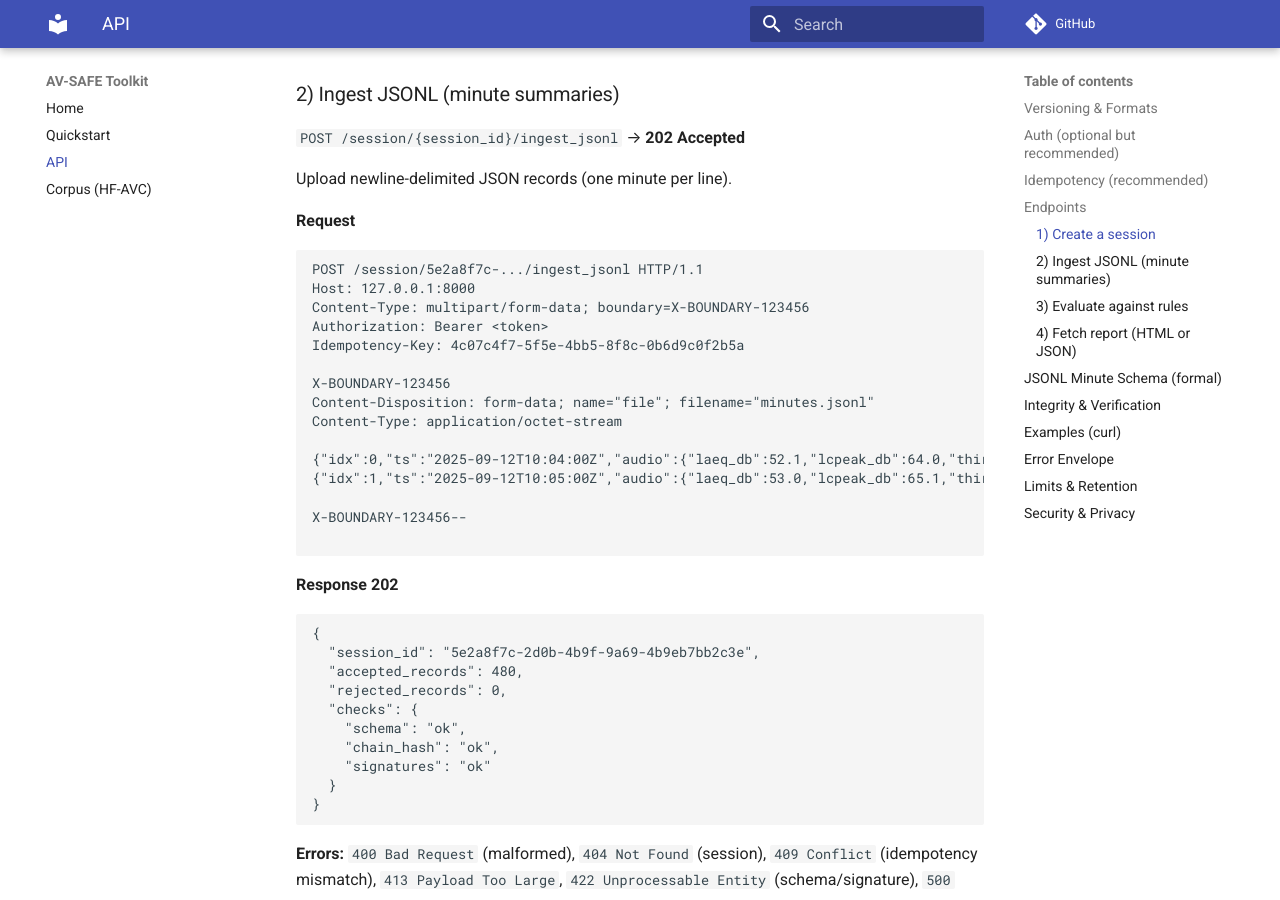
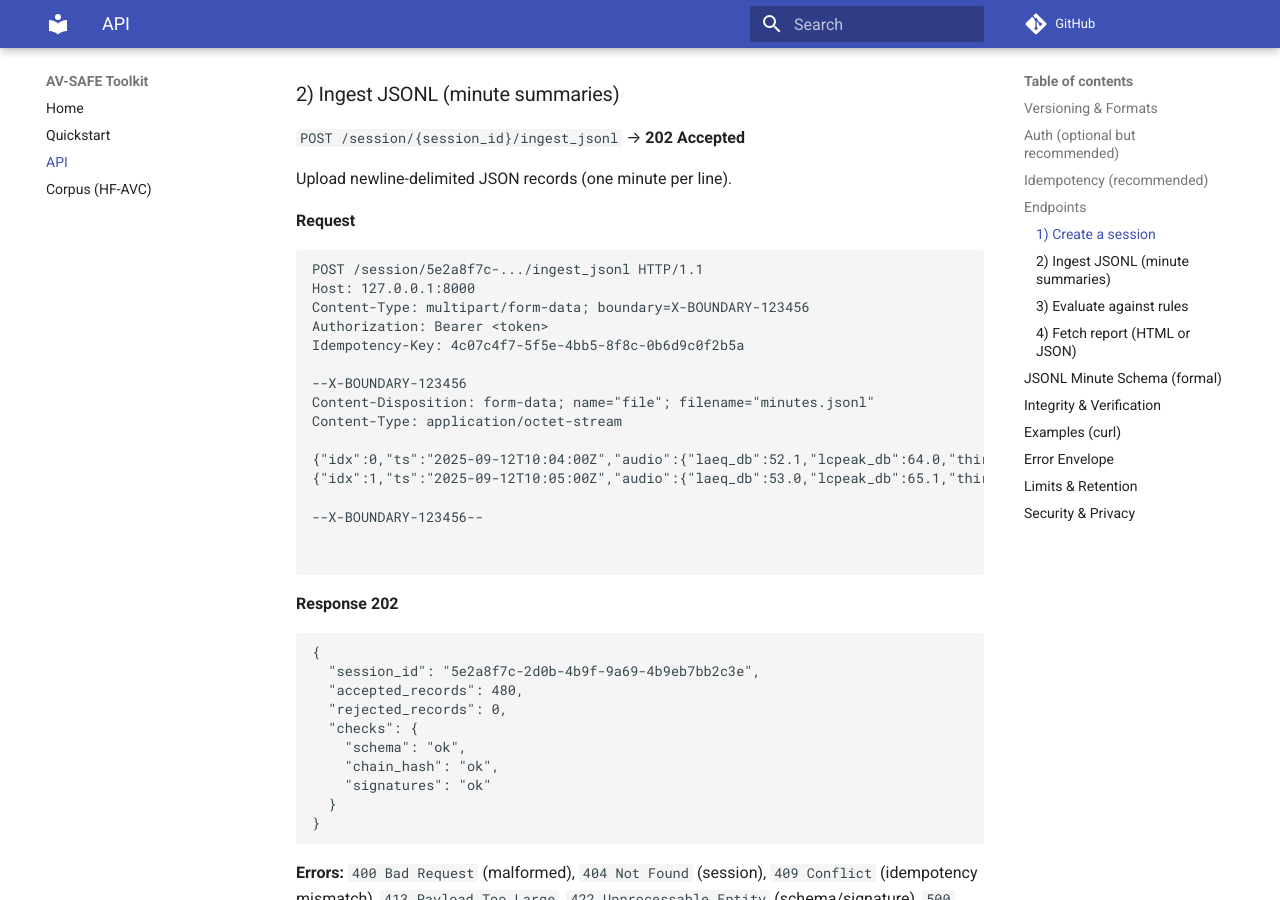
Before and after one commit to googs0/av-safe-toolkit, an MkDocs documentation site: the page built from docs/api.md, in a window 1280 px wide and 900 px high, scrolled down 1618 px. Built offline with MkDocs 1.6.1 and Material for MkDocs 9.7.7, drawn with Linux system fonts in a browser that asks for light colours; comment, search, counter and statistics services are not loaded.

```diff
--- a/docs/api.md
+++ b/docs/api.md
@@ -79,14 +79,15 @@ Content-Type: multipart/form-data; boundary=X-BOUNDARY-123456
 Authorization: Bearer <token>
 Idempotency-Key: 4c07c4f7-5f5e-4bb5-8f8c-0b6d9c0f2b5a
 
-X-BOUNDARY-123456
+--X-BOUNDARY-123456
 Content-Disposition: form-data; name="file"; filename="minutes.jsonl"
 Content-Type: application/octet-stream
 
 {"idx":0,"ts":"2025-09-12T10:04:00Z","audio":{"laeq_db":52.1,"lcpeak_db":64.0,"third_octave_db":{"125":58.0,"250":56.5,"500":54.0,"1000":52.0,"2000":51.2}},"light":{"tlm_freq_hz":120.0,"tlm_mod_percent":7.5,"flicker_index":0.06},"chain":{"hash":"aaaaaaaaaaaaaaaaaaaaaaaaaaaaaaaaaaaaaaaaaaaaaaaaaaaaaaaaaaaaaaaa"}}
 {"idx":1,"ts":"2025-09-12T10:05:00Z","audio":{"laeq_db":53.0,"lcpeak_db":65.1,"third_octave_db":{"125":58.3,"250":56.7,"500":54.2,"1000":52.2,"2000":51.5}},"light":{"tlm_freq_hz":120.0,"tlm_mod_percent":7.6,"flicker_index":0.06},"chain":{"hash":"bbbbbbbbbbbbbbbbbbbbbbbbbbbbbbbbbbbbbbbbbbbbbbbbbbbbbbbbbbbbbbbb"}}
 
-X-BOUNDARY-123456--
+--X-BOUNDARY-123456--
+
 
 ~~~
 
```
